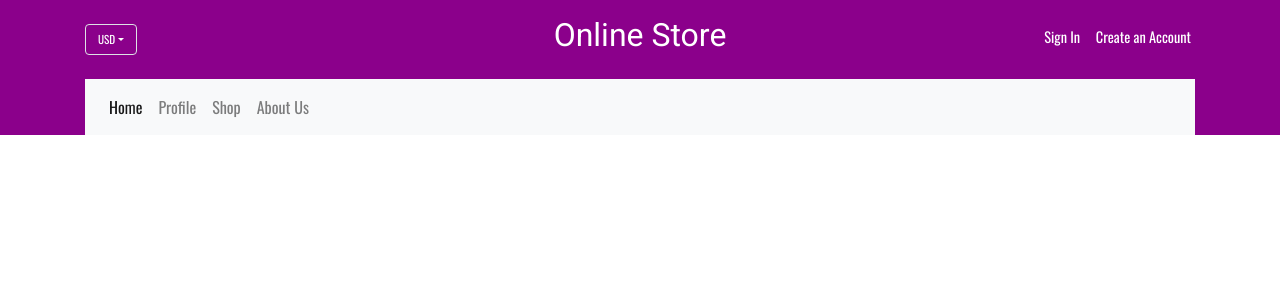
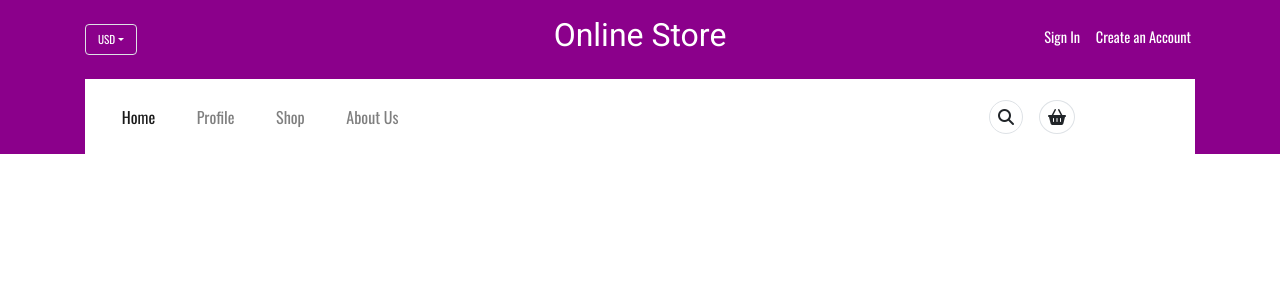
Before and after one commit to Jdelvillar103/SE_Project, a PHP site: page / in a window 1280 px wide. Shown: the top 300 px of the page. Run offline with PHP 8.4, Linux system fonts and the light colour scheme; some libraries are stand-ins or nearby versions; some web fonts are replaced.

Commit message:
Implented Header; Still needs hyperlinks for buttons/clickables
Co-authored-by: raywat98@sbcglobal.net <raywat98@sbcglobal.net>
Co-authored-by: Ryanmas <rmastriano@uh.edu>

```diff
--- a/css/style.css
+++ b/css/style.css
@@ -1,4 +1,5 @@
 /*import fonts from google fonts*/
+/* to add new font fontName|fontname|*/
 @import url('https://fonts.googleapis.com/css2?family=Oswald|Sofia|Gotu|Lato|Roboto&display=swap' );
 
 :root{
@@ -13,6 +14,7 @@
 
 
 }
+/* Variables- can be called using var(****)*/
 .primary-color{
     color: var(--primary-color);
 }
@@ -42,6 +44,7 @@ header{
 header .site-title{
     font-family: var(--roboto);
 }
+/*dropdown menu*/
 .container .dropdown-toggle,
 .container .dropdown-item{
     color: white;
@@ -54,3 +57,22 @@ header .site-title{
     text-decoration: none;
     color: white;
 }
+
+/* Navigation Menu*/
+
+.navbar-nav{
+    padding: 0.8em 0em;
+}
+
+.navbar-nav-link{
+    font-size: 0.9em;
+    color: var(--light-gray)!important;
+}
+
+.navbar-nav .nav-item .nav-link{
+    padding: 0 1.3em;
+}
+
+.navbar-nav .basket-icon{
+    margin-right: 6.5rem !important;
+}
--- a/index.html
+++ b/index.html
@@ -60,7 +60,7 @@
                 </div>
             </div>
         <div class="container-fluid p-0">
-            <nav class="navbar navbar-expand-lg navbar-light bg-light">
+            <nav class="navbar navbar-expand-lg navbar-light bg-white">
                 <button class="navbar-toggler" type="button" data-toggle="collapse" data-target="#navbarNav" aria-controls="navbarNav" aria-expanded="false" aria-label="Toggle navigation">
                     <span class="navbar-toggler-icon"></span>
                 </button>
@@ -80,6 +80,14 @@
                     </li>
                 </ul>
             </div>
+             <div class="navbar-nav">
+                <li class="nav-item border rounded-circle mx-2 search-icon">
+                    <i class="fas fa-search p-2"></i>
+                </li>
+                <li class="nav-item border rounded-circle mx-2 basket-icon">
+                    <i class="fas fa-shopping-basket p-2"></i>
+                </li>
+            </div>
         </nav>
     </div>
     </header>
@@ -87,7 +95,7 @@
     <footer></footer>
 
 
-
+    <!-- do not touch-->
     <script src="https://code.jquery.com/jquery-3.4.1.slim.min.js"
         integrity="sha384-J6qa4849blE2+poT4WnyKhv5vZF5SrPo0iEjwBvKU7imGFAV0wwj1yYfoRSJoZ+n"
         crossorigin="anonymous"></script>
```
